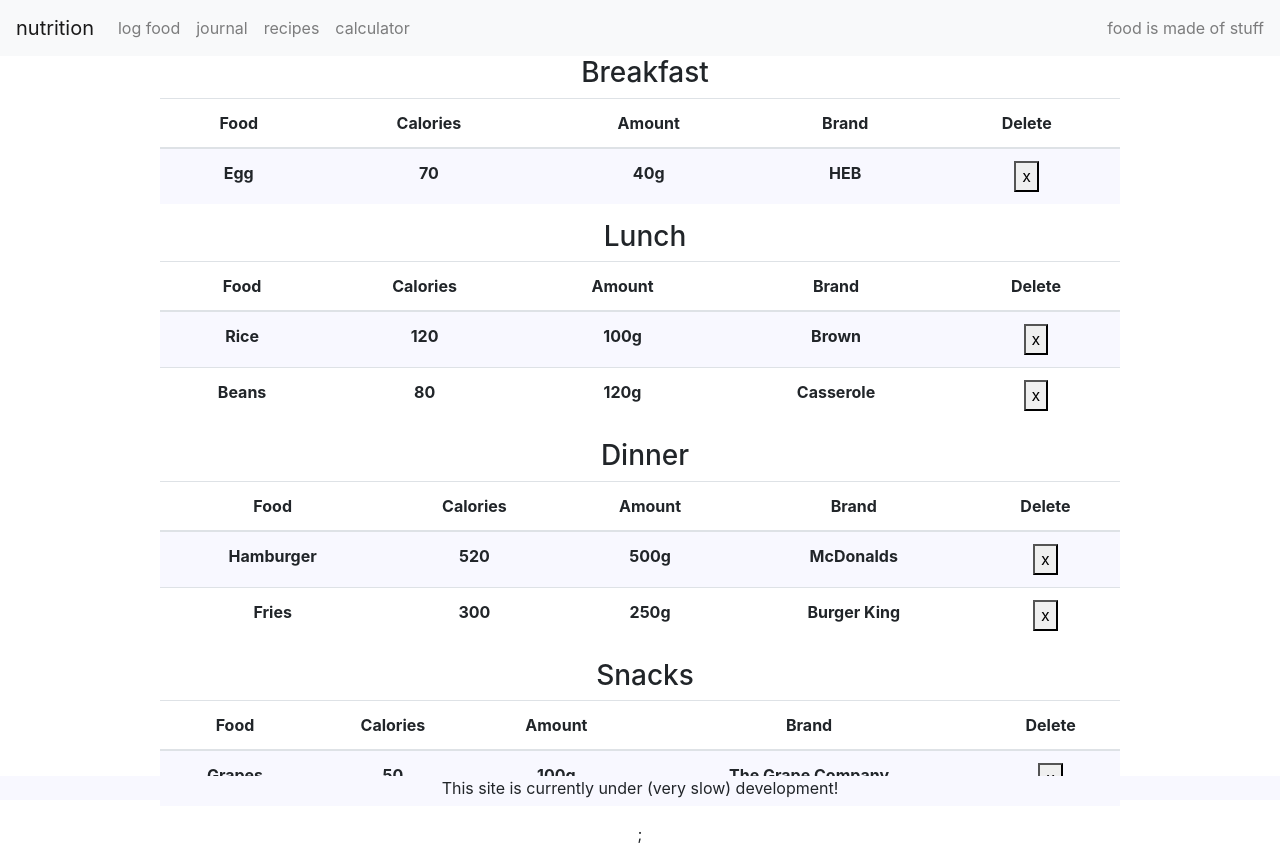
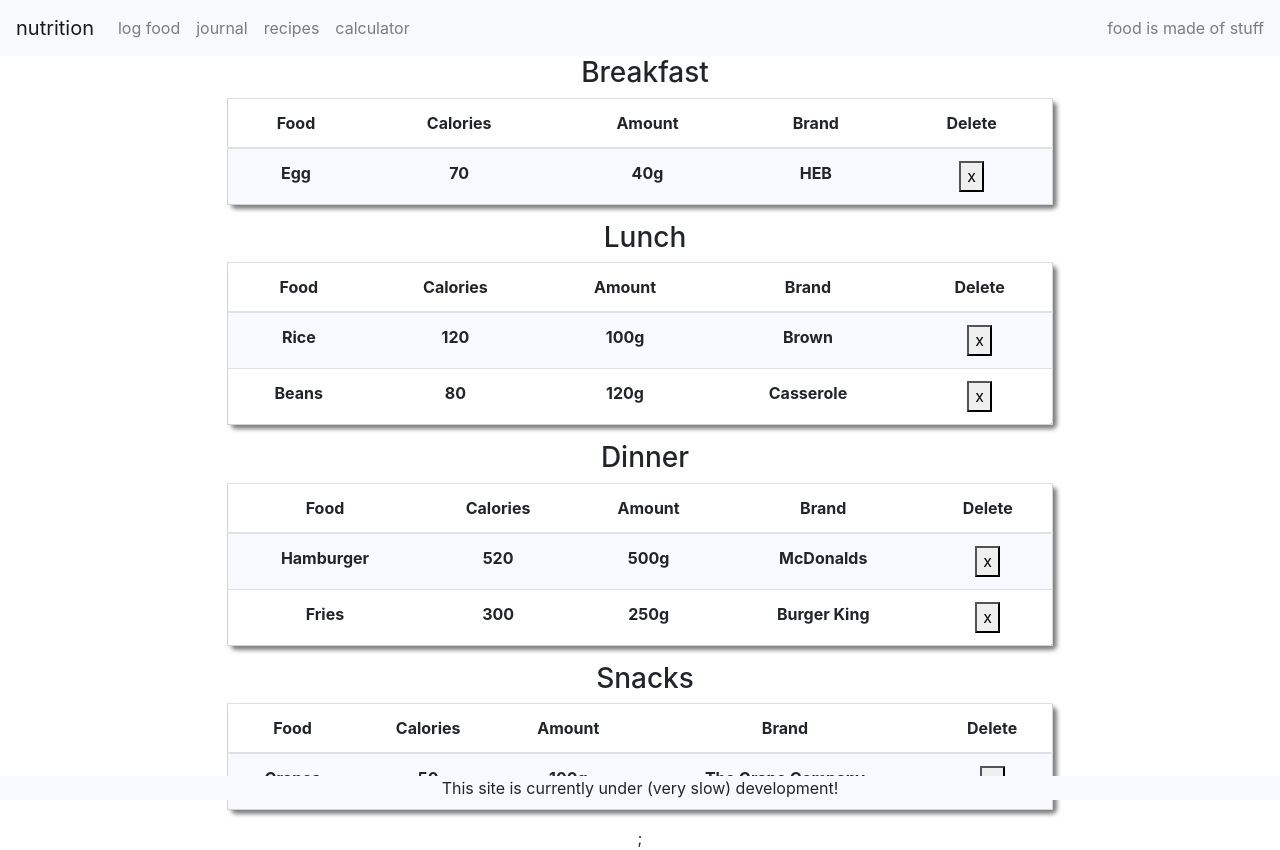
Before and after one commit to ichbindev/nutrition, a React (Create React App) app: page /journal in a window 1280 px wide. Built offline with nearby package versions, Linux system fonts and the light colour scheme.

Commit message:
update fancy table styling

```diff
--- a/src/App.css
+++ b/src/App.css
@@ -105,7 +105,7 @@ s .log-table-container {
 }
 
 .food-search-submit:hover {
-  transform: scale(1.2);
+  transform: scale(1.1);
 }
 
 .food-search-input {
@@ -138,4 +138,16 @@ s .log-table-container {
   background: lightgray;
 }
 
+.food-search-input:hover {
+  transform: scale(1.1);
+}
+
+.fancy-table {
+  width: 86% !important;
+  margin: 0 auto;
+  border: 1px solid lightgray;
+  border-radius: 5px;
+  box-shadow: 4px 4px 4px rgba(0, 0, 0, 0.5);
+}
+
 /*# sourceMappingURL=App.css.map */
--- a/src/App.scss
+++ b/src/App.scss
@@ -115,7 +115,7 @@ s .log-table-container {
 }
 
 .food-search-submit:hover {
-  transform: scale(1.2);
+  transform: scale(1.1);
 }
 
 .food-search-input {
@@ -147,3 +147,15 @@ s .log-table-container {
 .table-row:hover {
   background: $table-hover;
 }
+
+.food-search-input:hover {
+  transform: scale(1.1);
+}
+
+.fancy-table {
+  width: 86% !important; // TODO: figure out how to get scss applied after bootstrap
+  margin: 0 auto;
+  border: 1px solid $table-hover;
+  border-radius: 5px;
+  box-shadow: 4px 4px 4px rgba(0, 0, 0, .5);
+}
--- a/src/components/SearchResults.js
+++ b/src/components/SearchResults.js
@@ -5,6 +5,9 @@ const sampleSearchResults = [
   ["Food", "Brand", "Calories"],
   ["Hot Dog", "Oscar Meyer", "120"],
   ["Burrito", "Chipotle", "1 Million"],
+  ["Blizzard", "Dairy Queen", "1000"],
+  ["Pizza", "Pizza Hut", "2000"],
+  ["Celery", "Old McDonald's Farm", "1"],
 ];
 
 const SearchResults = () => {
--- a/src/components/TDEEForm.js
+++ b/src/components/TDEEForm.js
@@ -15,7 +15,7 @@ const TDEEForm = () => {
   const [weight, setWeight] = useState("");
   const [age, setAge] = useState("");
   const [multiplier, setMultipler] = useState("sedentary");
-  const [imperialUnits, setImperialUnits] = useState(false);
+  const [imperialUnits, setImperialUnits] = useState(true);
   const [tdee, setTDEE] = useState("");
 
   const submitTDEE = () => {
```
Also changed, not shown: 1 other file (tests, documents, lock files or other folders).
